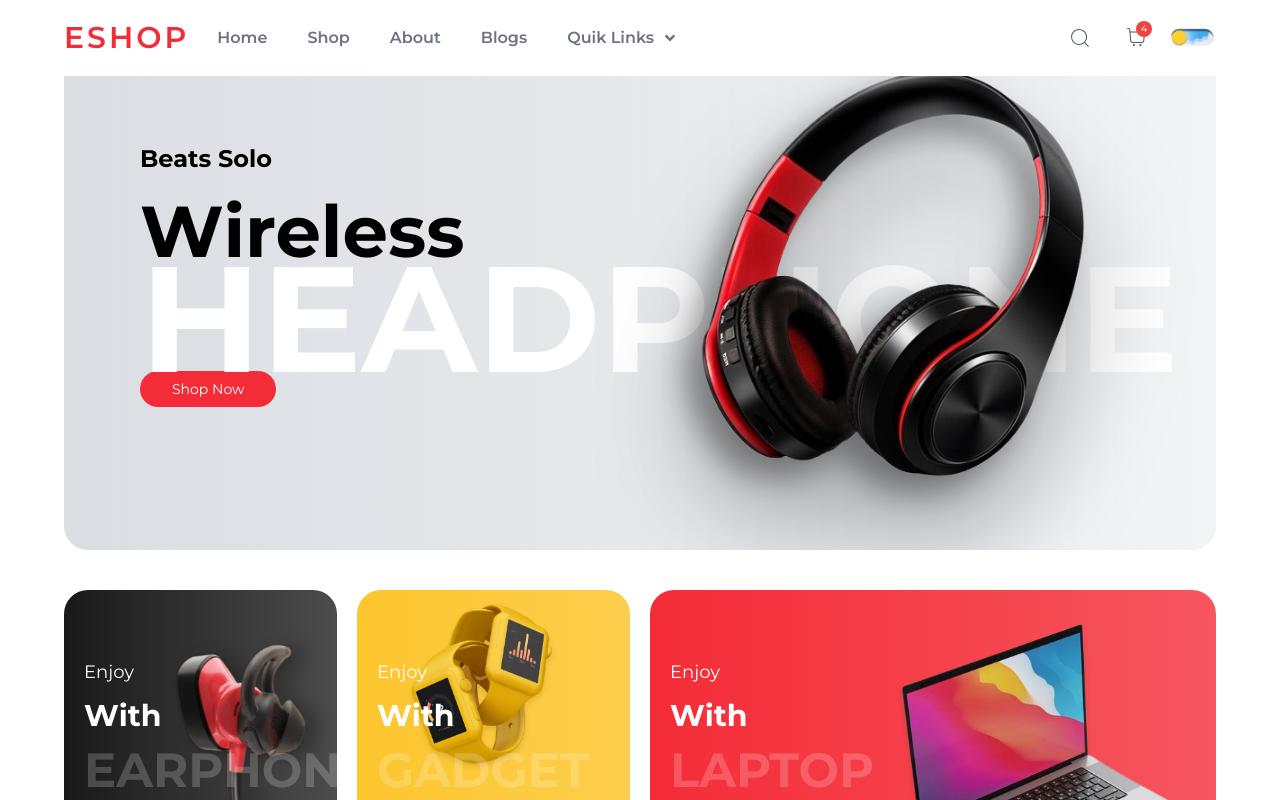
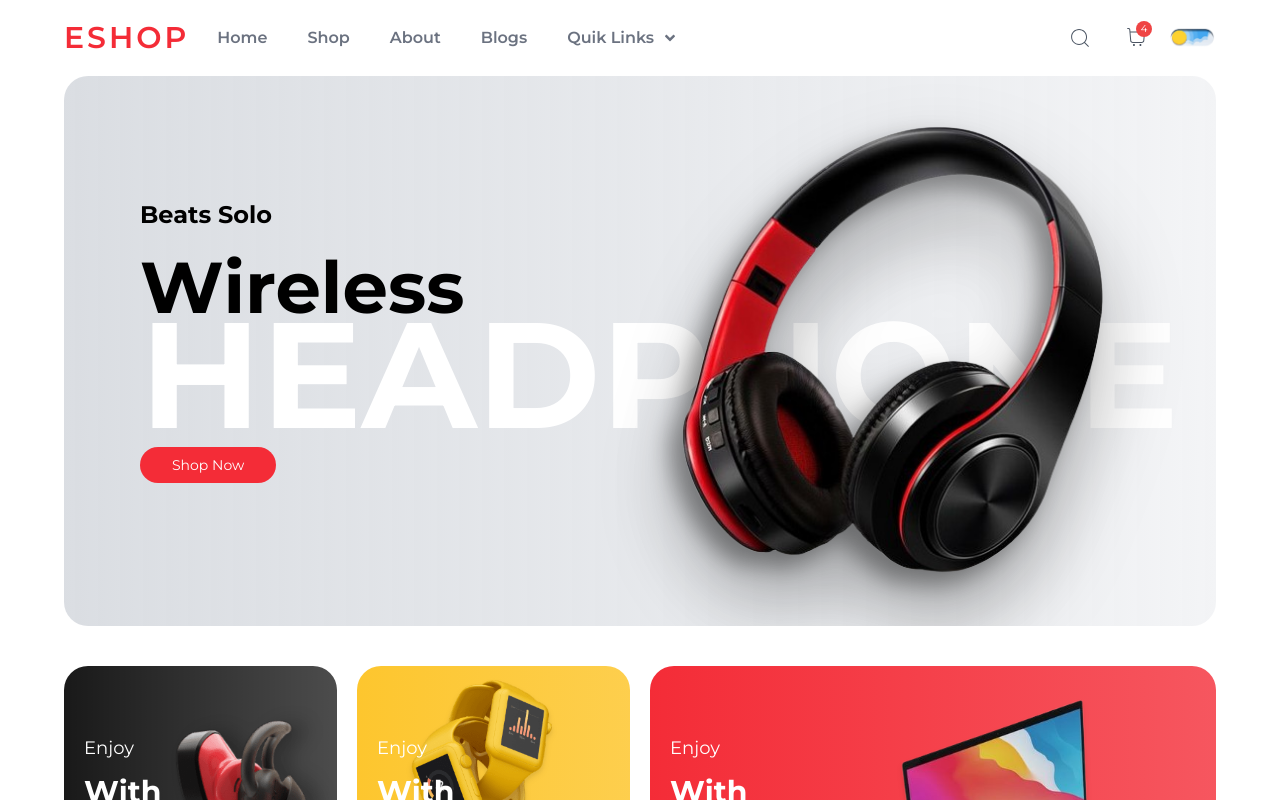
Before and after one commit to Yousef-116/tailwind-tutorial, a Next.js app: page / in a window 1280 px wide. Shown: the top 800 px of the page. Built offline with nearby package versions, Linux system fonts and the light colour scheme.

Commit message:
solve some warning for build

```diff
--- a/app/components/Category/Category.tsx
+++ b/app/components/Category/Category.tsx
@@ -1,6 +1,6 @@
 import React from 'react'
 import Button from '../Shared/Button'
-
+import Image from 'next/image'
 
 const CategoryData = [
     {
@@ -10,6 +10,7 @@
         title2: 'Earphone',
         image: "/assets/category/earphone.png",
         imageWidth: "w-[320px]",
+        ImageWidth: 320,
         bgColorFrom: "from-black/90",
         bgColorTo: "to-black/70",
         cols: "",
@@ -23,8 +24,9 @@
         subtitles: "Enjoy",
         title: 'With',
         title2: 'Gadget',
-        image: 'assets/category/watch.png',
+        image: '/assets/category/watch.png',
         imageWidth: "w-[320px]",
+        ImageWidth: 320,
         bgColorFrom: "from-brandYellow",
         bgColorTo: "to-brandYellow/85",
         bgColor: "bg-[#fdca3d]",
@@ -38,8 +40,9 @@
         subtitles: "Enjoy",
         title: 'With',
         title2: 'Laptop',
-        image: 'assets/category/macbook.png',
+        image: '/assets/category/macbook.png',
         imageWidth: "w-[350px]",
+        ImageWidth: 350,
         bgColorFrom: "from-primary",
         bgColorTo: "to-primary/80",
         bgColor: "primary",
@@ -54,8 +57,9 @@
         subtitles: "Enjoy",
         title: 'With',
         title2: 'PS4',
-        image: "assets/category/gaming.png",
+        image: "/assets/category/gaming.png",
         imageWidth: "w-[320px]",
+        ImageWidth: 320,
         bgColorFrom: "from-gray-400",
         bgColorTo: "to-gray-100",
         bgColor: "gray-300/80",
@@ -71,8 +75,9 @@
         title: 'With',
         title2: 'VR',
         //image: 'assets/category/smartwatch2-removebg-preview.png',
-        image: 'assets/category/vr.png',
+        image: '/assets/category/vr.png',
         imageWidth: "w-[310px]",
+        ImageWidth: 310,
         bgColorFrom: "from-brandGreen",
         bgColorTo: "to-brandGreen/90",
         bgColor: "green-900",
@@ -87,8 +92,9 @@
         subtitles: "Enjoy",
         title: 'With',
         title2: 'Gadget',
-        image: 'assets/category/speaker.png',
+        image: '/assets/category/speaker.png',
         imageWidth: "w-[300px]",
+        ImageWidth: 300,
         bgColorFrom: "from-brandBlue",
         bgColorTo: "to-brandBlue/90",
         bgColor: "blue-900",
@@ -154,9 +160,8 @@
 
                         {/* img section */}
                         <div className='order-1
-                                '><img src={data.image} alt=""
+                                '><Image width={data.ImageWidth} height={400} src={data.image} alt=""
                                 className={`
-                                    ${data.imageWidth}
                                    ${data.imgPosition}
                                    right-0
 
--- a/app/components/Hero/Hero.tsx
+++ b/app/components/Hero/Hero.tsx
@@ -4,7 +4,7 @@
 import Slider from 'react-slick'
 import "slick-carousel/slick/slick.css";
 import "slick-carousel/slick/slick-theme.css";
-
+import Image from 'next/image';
 import Button from '../Shared/Button';
 
 const HeroData = [
@@ -13,7 +13,7 @@
         subtitles: "Beats Solo",
         title: 'Wireless',
         title2: 'HEADPHONE',
-        image: "assets/hero/headphone.png",
+        image: "/assets/hero/headphone.png",
         description: 'This is the first slide',
     },
     {
@@ -21,7 +21,7 @@
         subtitles: "Beats Solo",
         title: 'Wireless',
         title2: 'virtual',
-        image: 'assets/category/vr.png',
+        image: '/assets/category/vr.png',
         description: 'This is the second slide',
     },
     {
@@ -29,7 +29,7 @@
         subtitles: "Beats Solo",
         title: 'Lenovo',
         title2: 'Laptops',
-        image: 'assets/category/macbook.png',
+        image: '/assets/category/macbook.png',
         description: 'This is the third slide',
     }
 ]
@@ -38,20 +38,18 @@
 
 const Hero = () => {
 
-    var settings = {
+    const settings = {
         dots: false,
         arrows: false,
         infinite: true,
         speed: 800,
-        //slidesToShow: 1,
-
         slidesToScroll: 1,
-
         autoplaySpeed: 4000,
         cssEase: "ease-in-out",
         pauseOnHover: false,
         pauseOnFocus: true,
     };
+
     function clickBtn() {
         console.log('clicked')
     }
@@ -99,12 +97,13 @@
                                     dark:text-white/10 sm-text[80px]
                                     md:text-[90px] xl:text-[150px]
                                      z-10 py-3'>{data.title2}</h1>
-                                    <div data-aos="zoom-out"><Button
+                                    <div data-aos="zoom-out" className='my-5'>
+                                        <Button
 
-                                        textColor='text-white'
-                                        bgColor='bg-primary'
-                                        text='Shop Now'
-                                        handler={clickBtn} />
+                                            textColor='text-white'
+                                            bgColor='bg-primary'
+                                            text='Shop Now'
+                                            handler={clickBtn} />
                                     </div>
                                 </div>
                                 {/* img section */}
@@ -112,11 +111,18 @@
                                     data-aos="fade-left"
                                     data-aos-delay="500"
                                     className='order-1  z-40
-                                sm:order-2'><img src={data.image} alt=""
-                                        className='w-[300px] sm:w-[450]
-                                h-[300px] sm:h-[450] sm:scale-105 lg:scale-150
-                                object-contain mx-auto drop-shadow-4xl
-                                relative z-40' /></div>
+                                sm:order-2'>
+                                    <Image
+                                        src={data.image}
+                                        alt="Product Image"
+                                        width={300}
+                                        height={300}
+                                        className='w-[300px] sm:w-[450px] h-[300px]
+                                        sm:h-[450px] sm:scale-105 lg:scale-110
+                                         object-contain mx-auto
+                                         drop-shadow-4xl relative z-40'
+                                    />
+                                </div>
                             </div>
                         </div>
                     ))}
--- a/app/components/Navebar/DarkMode.tsx
+++ b/app/components/Navebar/DarkMode.tsx
@@ -1,53 +1,51 @@
 "use client";
-
-import React, { useState } from 'react'
+import React, { useState, useEffect } from 'react';
+import Image from 'next/image';
 
 const DarkMode = () => {
-    const light_img = "assets/website/light-mode-button.png";
-    const dark_img = "assets/website/dark-mode-button.png";
+    const light_img = "/assets/website/light-mode-button.png"; // Ensure this path is correct
+    const dark_img = "/assets/website/dark-mode-button.png";   // Ensure this path is correct
 
     const [theme, setTheme] = useState<string>(
-        localStorage.getItem("theme") ?? light_img
+        typeof window !== 'undefined' && localStorage.getItem("theme")
+            ? localStorage.getItem("theme") ?? light_img
+            : light_img
     );
+
     const [isFading, setIsFading] = useState(false);
+    const ele = typeof document !== 'undefined' ? document.documentElement : null;
 
-    const ele = document.documentElement;
-
-    React.useEffect(() => {
-        localStorage.setItem("theme", theme); // Save the theme in local storage
-        if (theme === dark_img) {
-            ele.classList.add("dark")
+    useEffect(() => {
+        if (theme && ele) {
+            localStorage.setItem("theme", theme);
+            if (theme === dark_img) {
+                ele.classList.add("dark");
+            } else {
+                ele.classList.remove("dark");
+            }
         }
-        else { ele.classList.remove("dark") }
-
-
-    })
-
+    }, [theme, ele, dark_img]);
 
     const toggleTheme = () => {
-        setIsFading(true); // Trigger fade out
+        setIsFading(true);
         setTimeout(() => {
-            setTheme(theme === light_img ? dark_img : light_img); // Switch the image
-            setIsFading(false); // Trigger fade in
-        }, 100); // The duration should match the fade-out transition duration
+            setTheme(prevTheme => prevTheme === light_img ? dark_img : light_img);
+            setIsFading(false);
+        }, 100);
     };
 
     return (
         <div>
-
             <img
                 src={theme}
                 onClick={toggleTheme}
-                className={`
-                        w-12 cursor-pointer
-                        transition-all duration-300 ease-in-out
-                        ${isFading ? 'opacity-0' : 'opacity-100'}
-                    `}
+                width={30}
+                height={100}
+                className={`w-12 cursor-pointer transition-all duration-300 ease-in-out ${isFading ? 'opacity-0' : 'opacity-100'}`}
                 alt="Theme Toggle"
             />
-
         </div>
     );
-}
+};
 
 export default DarkMode;
--- a/app/components/Navebar/Navebar.tsx
+++ b/app/components/Navebar/Navebar.tsx
@@ -7,7 +7,7 @@
 export const Navebar = ({ openForm }: { openForm: any }) => {
     return (
         <div className='bg-white dark:bg-gray-900
-         dark:text-white duration-200 z-40 fixed w-full'>
+         dark:text-white duration-200 z-40 w-full'>
             <div className='py-5'>
                 <div className="container flex
                 justify-between items-center">
```
